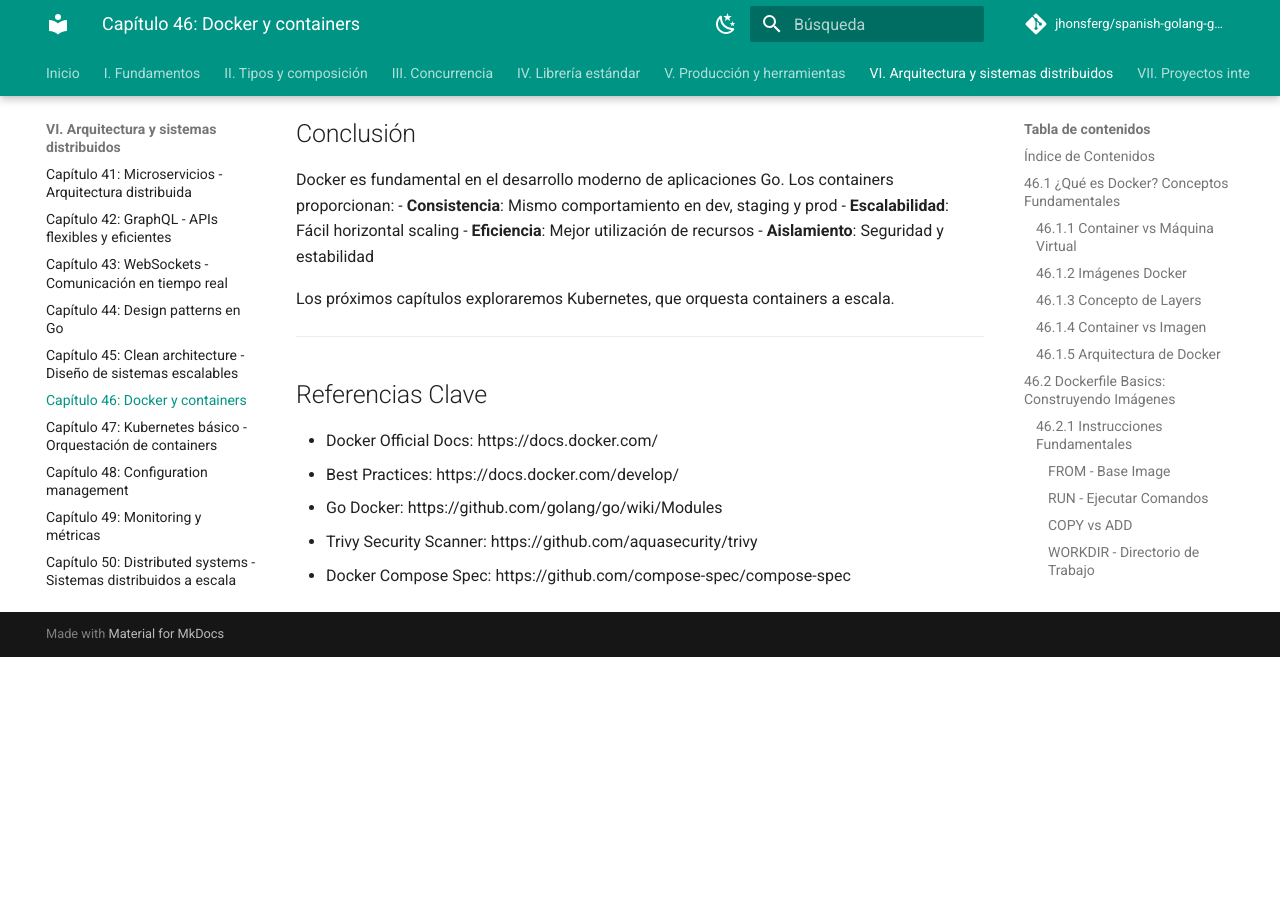
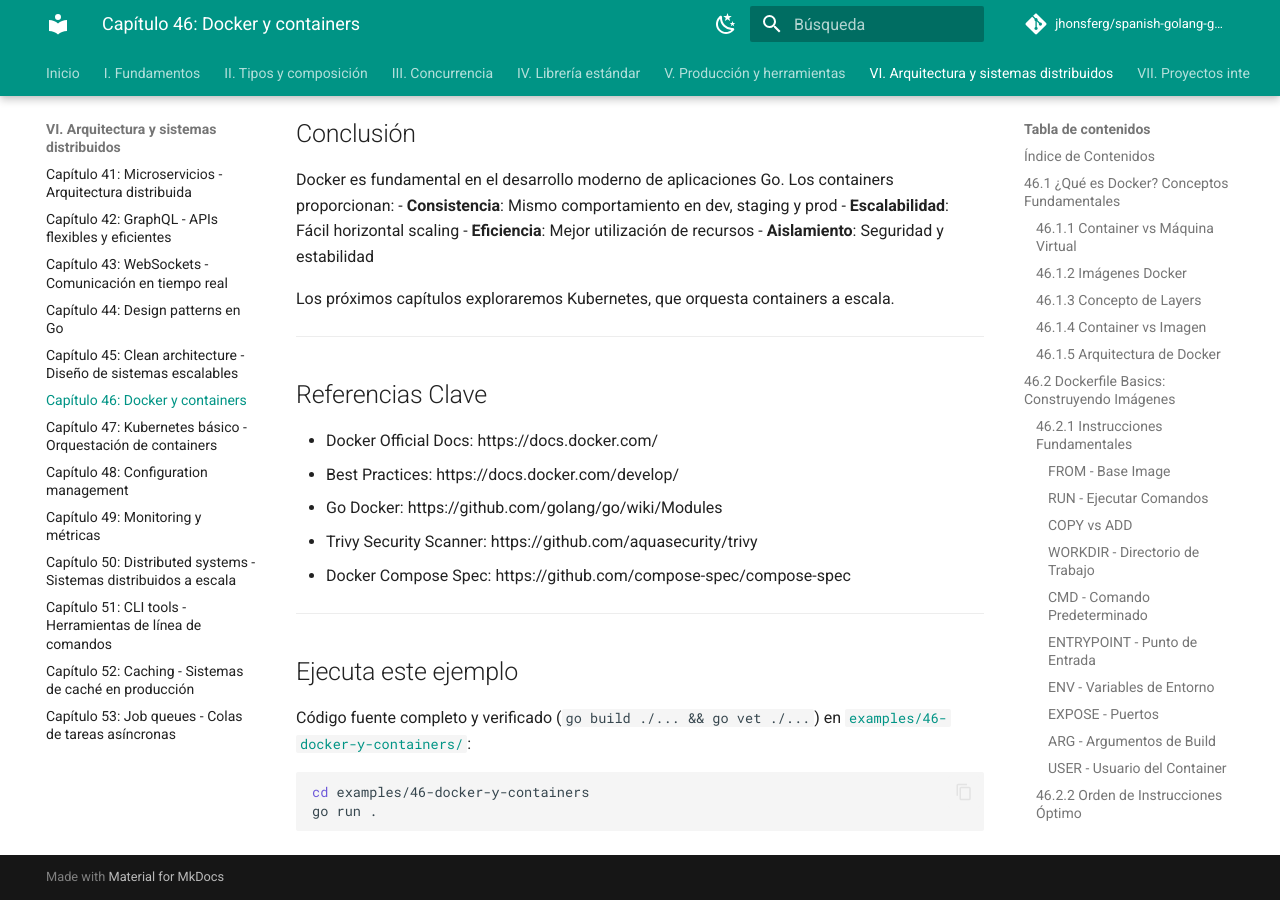
Before and after one commit to jhonsferg/spanish-golang-guide, an MkDocs documentation site: the page built from docs/06-arquitectura-y-sistemas-distribuidos/46-docker-y-containers.md, in a window 1280 px wide and 900 px high, scrolled down 49127 px. Built offline with MkDocs 1.6.1 and Material for MkDocs 9.7.7, drawn with Linux system fonts in a browser that asks for light colours; comment, search, counter and statistics services are not loaded; before the commit the page ends 49784 px from its top, so only the background shows below that.

Commit message:
docs: enlazar ejemplo ejecutable en el capítulo 46

````diff
--- a/docs/06-arquitectura-y-sistemas-distribuidos/46-docker-y-containers.md
+++ b/docs/06-arquitectura-y-sistemas-distribuidos/46-docker-y-containers.md
@@ -2562,3 +2562,15 @@
 - Go Docker: https://github.com/golang/go/wiki/Modules
 - Trivy Security Scanner: https://github.com/aquasecurity/trivy
 - Docker Compose Spec: https://github.com/compose-spec/compose-spec
+
+---
+
+## Ejecuta este ejemplo
+
+Código fuente completo y verificado (`go build ./... && go vet ./...`) en
+[`examples/46-docker-y-containers/`](https://github.com/jhonsferg/spanish-golang-guide/tree/main/examples/46-docker-y-containers):
+
+```bash
+cd examples/46-docker-y-containers
+go run .
+```
````
